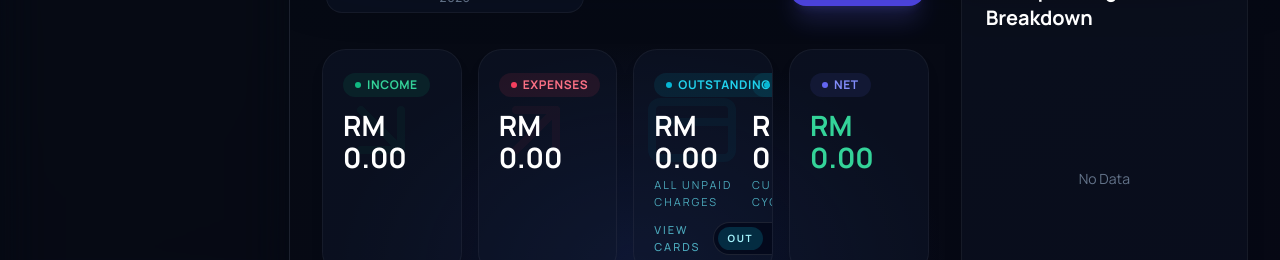
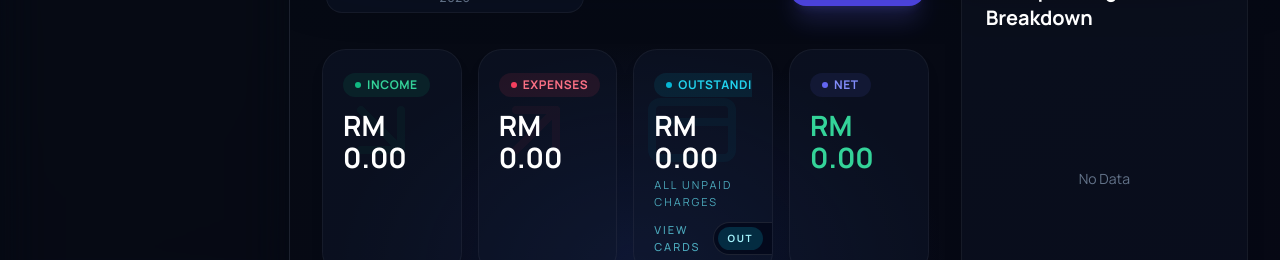
Before and after one commit to AdaMC2212/Asset-Manager, a Next.js app: page /demo in a window 1280 px wide. Shown: the part 492-752 px from the top of the page. Built offline with nearby package versions, Linux system fonts and the light colour scheme.

Commit message:
statement card UI

```diff
--- a/components/MoneyManager/MoneyStatsRow.tsx
+++ b/components/MoneyManager/MoneyStatsRow.tsx
@@ -74,8 +74,6 @@ const CreditCardBalanceTile = ({
   const touchStartX = useRef<number | null>(null);
   const didSwipe = useRef(false);
 
-  const currentValue = activeView === 'statement' ? statement : outstanding;
-  const label = activeView === 'statement' ? 'Statement' : 'Outstanding';
   const helperText = activeView === 'statement' ? 'Swipe for outstanding' : 'Swipe for statement';
   const ctaText = activeView === 'statement' ? 'View statement' : 'View cards';
 
@@ -109,15 +107,16 @@ const CreditCardBalanceTile = ({
       <div className="absolute right-0 top-0 hidden p-8 opacity-5 transition duration-500 group-hover:scale-110 group-hover:opacity-10 md:block">
         <CreditCard className="h-24 w-24 text-cyan-500" />
       </div>
+      <div className="relative z-10 overflow-hidden">
         <div
-        className="relative z-10 flex transition-transform duration-300 ease-out"
-        style={{ transform: `translateX(${activeView === 'outstanding' ? '0%' : '-50%'})`, width: '200%' }}
+          className="flex w-full transition-transform duration-300 ease-out"
+          style={{ transform: `translateX(${activeView === 'outstanding' ? '0%' : '-100%'})` }}
         >
           {(['outstanding', 'statement'] as CreditCardSettlementScope[]).map((scope) => {
             const isStatement = scope === 'statement';
             const scopeValue = isStatement ? statement : outstanding;
             return (
-            <div key={scope} className="w-1/2 pr-3">
+              <div key={scope} className="min-w-full pr-2">
                 <span className="mb-2 inline-flex items-center gap-1.5 rounded-full bg-cyan-500/10 px-2 py-0.5 text-[10px] font-bold uppercase tracking-wider text-cyan-400 md:mb-3 md:px-3 md:py-1 md:text-xs">
                   <span className="h-1 w-1 rounded-full bg-cyan-500 md:h-1.5 md:w-1.5" />
                   {isStatement ? 'Statement' : 'Outstanding'}
@@ -129,6 +128,7 @@ const CreditCardBalanceTile = ({
               </div>
             );
           })}
+        </div>
       </div>
 
       <div className="relative z-10 mt-3 flex items-center justify-between gap-3">
```
Lines whose indentation alone changed are shown as unchanged.
